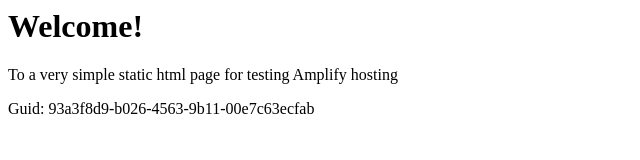
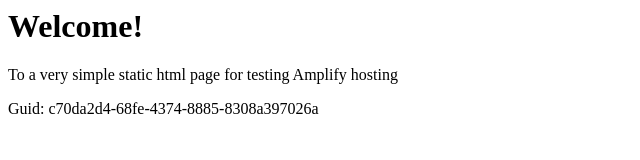
Before and after one commit to aws-aemilia-lhr/Github-PR-Commit-Integration-Test-DoNotTouch-GitHubWebhookPushCanaryTest-v1-prod-eu-west-2, a website: page src/index.html in a window 1280 px wide. Shown: the full height of the page, 0-640 px from the left. Drawn offline with Linux system fonts and the light colour scheme.

Commit message:
commit from integ tests

```diff
--- a/src/index.html
+++ b/src/index.html
@@ -12,6 +12,6 @@
 <body>
     <h1>Welcome!</h1>
     <p>To a very simple static html page for testing Amplify hosting</p>
-    <p>Guid: 93a3f8d9-b026-4563-9b11-00e7c63ecfab</p></body>
+    <p>Guid: c70da2d4-68fe-4374-8885-8308a397026a</p></body>
 
 </html>
```
